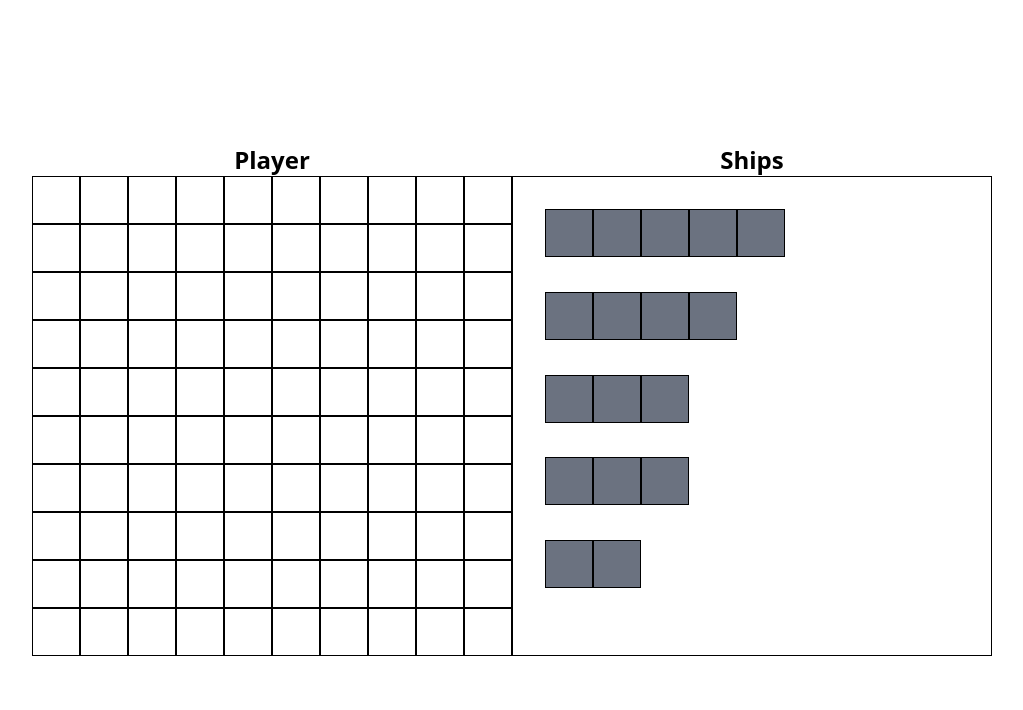
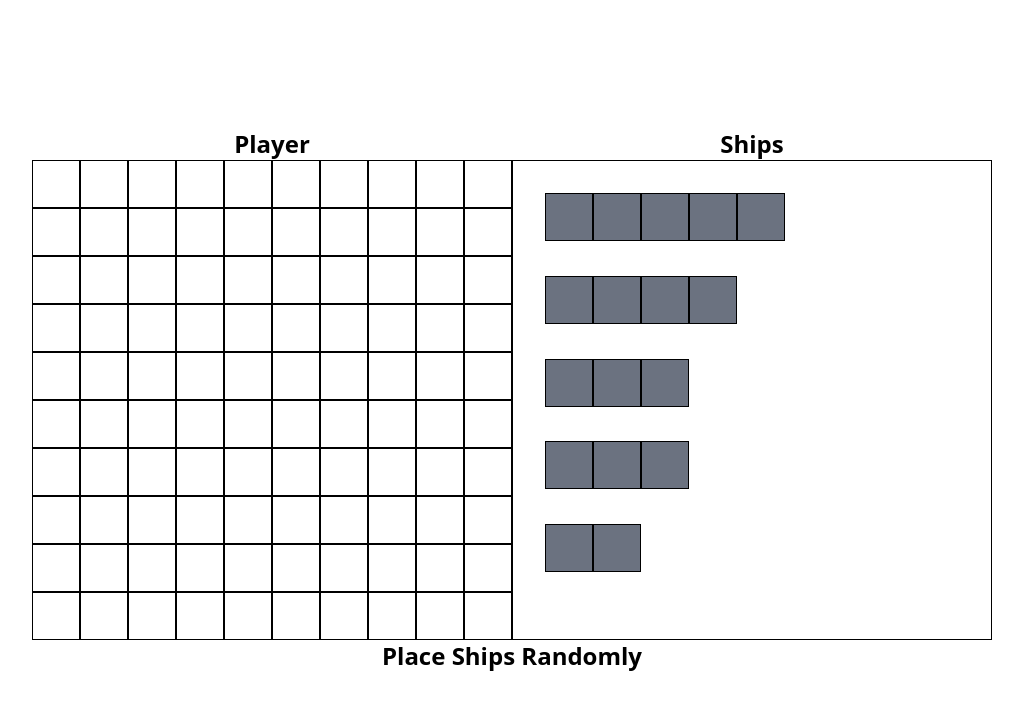
Before and after one commit to aarnif/battleship, a React (Vite) app: page / in a window 1280 px wide. Shown: the top 710 px of the page, without its empty margins (128-1151 px from the left). Built offline with nearby package versions, Linux system fonts and the light colour scheme.

Commit message:
Add place ships randomly option

```diff
--- a/src/App.jsx
+++ b/src/App.jsx
@@ -120,6 +120,12 @@ const App = () => {
     }
   };
 
+  const handlePlaceShipsRandomly = () => {
+    player.gameBoard.placeShipsRandomly();
+    setPlayerGameBoard(player.getBoard());
+    setAreAllShipsPlaced(true);
+  };
+
   return (
     <div className="w-full max-w-[1200px] flex-grow flex flex-col items-center">
       {isGameOn ? (
@@ -153,13 +159,22 @@ const App = () => {
           </div>
         </>
       )}
-      {areAllShipsPlaced && (
+      {areAllShipsPlaced ? (
         <div className="w-full flex-grow flex justify-center items-center">
           <button
             className="text-2xl font-bold"
             onClick={isGameOn ? handleClickRestartGame : handleClickNewGame}
           >
             {isGameOn ? "Restart Game" : "Start Game"}
+          </button>
+        </div>
+      ) : (
+        <div className="w-full flex-grow flex justify-center items-center">
+          <button
+            className="text-2xl font-bold"
+            onClick={handlePlaceShipsRandomly}
+          >
+            Place Ships Randomly
           </button>
         </div>
       )}
```
